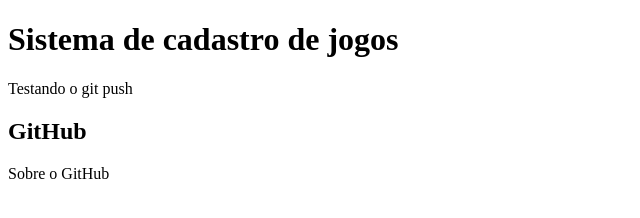
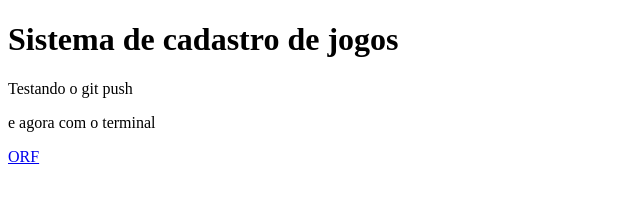
Before and after one commit to AloisSailer/praticandoGitHub, a plain HTML site: page index.html in a window 1280 px wide. Shown: the whole page, without its empty margins (0-640 px from the left). Drawn offline with Linux system fonts and the light colour scheme.

Commit message:
novo teste

```diff
--- a/app.js
+++ b/app.js
@@ -1,4 +1,3 @@
 console.log("Rodando o sistema de gerenciamento de jogos")
 console.log("aplicação está se conectando ao banco de dados")
 console.log("testando")
-console.log("adicionando mais um console log")
--- a/index.html
+++ b/index.html
@@ -9,8 +9,8 @@
 <body>
   <h1>Sistema de cadastro de jogos</h1>
   <p>Testando o git push</p>
+  <p>e agora com o terminal</p>
+  <a href="www.orf.at">ORF</a>
   <script src="./app.js"></script>
-  <h2>GitHub</h2>
-  <p>Sobre o GitHub</p>
 </body>
 </html>
```
Also changed, not shown: 1 other file.
